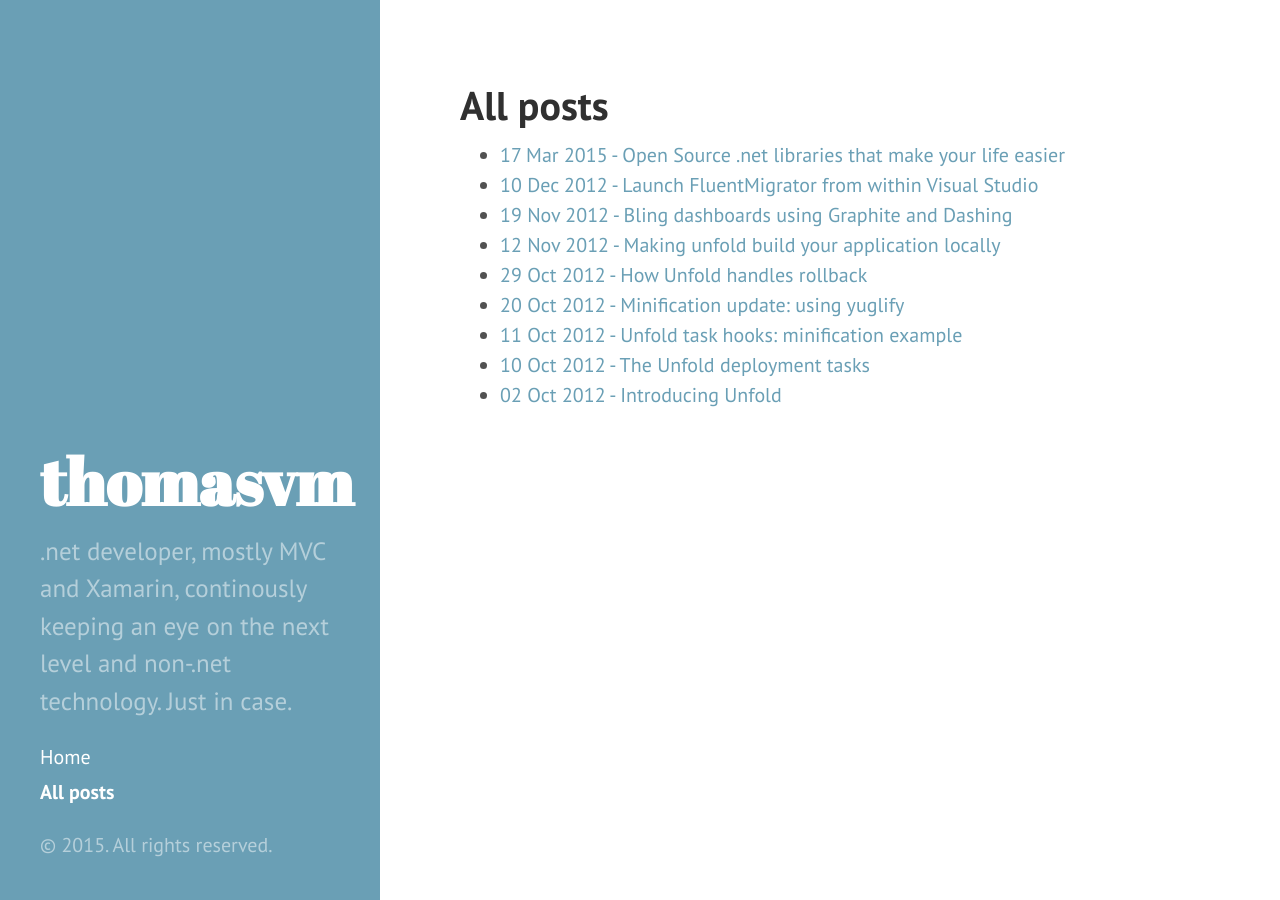
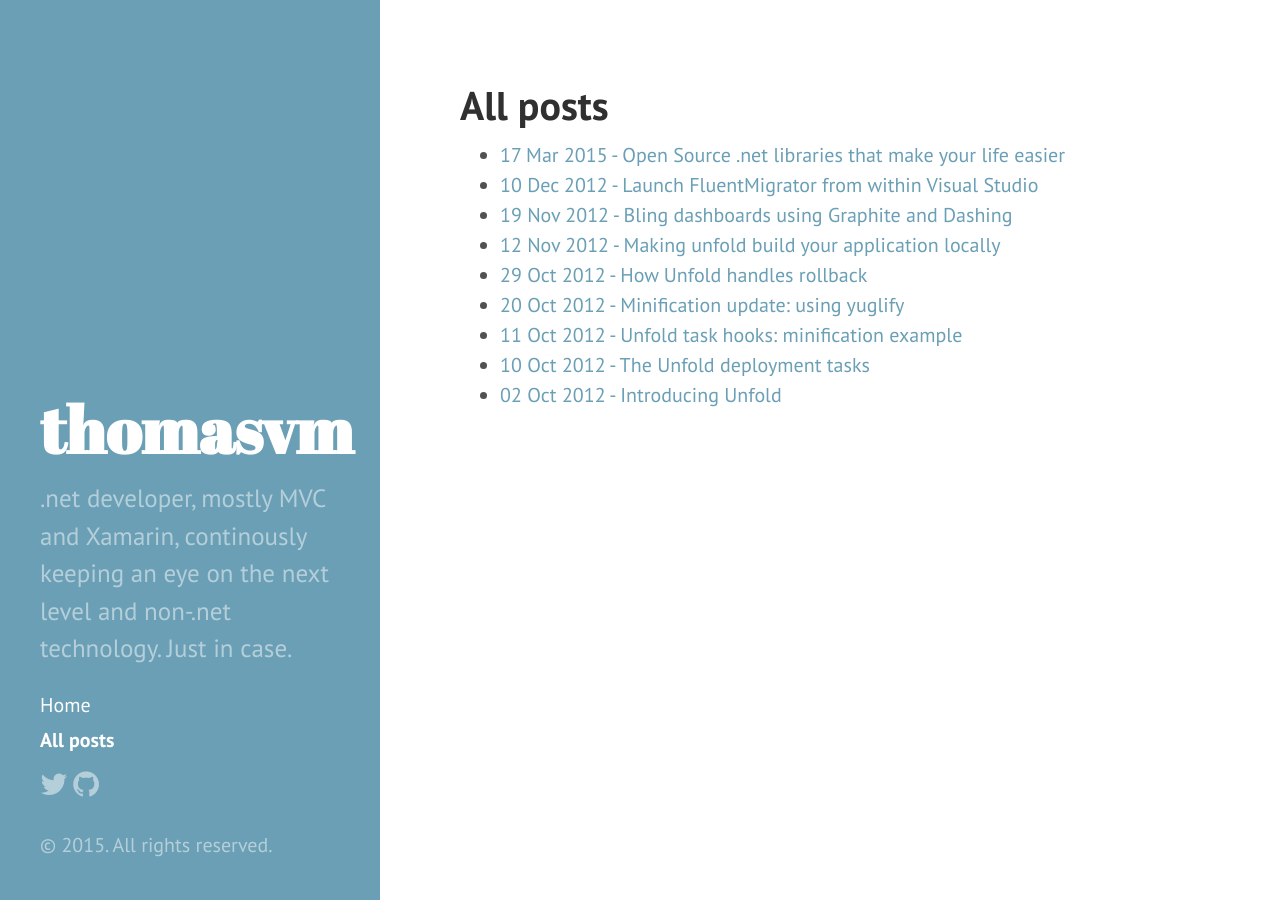
Before and after one commit to thomasvm/thomasvm.github.io, a Jekyll site: the page built from posts.md, in a window 1280 px wide. Built offline with Jekyll 4.4.1, drawn with Linux system fonts in a browser that asks for light colours; nearby versions of some CDN libraries; Markdown is read by kramdown in place of the engine named in the settings.

Commit message:
Include social icons in navigation

```diff
--- a/_includes/head.html
+++ b/_includes/head.html
@@ -14,8 +14,9 @@
   <link rel="stylesheet" href="{{ site.baseurl }}public/css/poole.css">
   <link rel="stylesheet" href="{{ site.baseurl }}public/css/syntax.css">
   <link rel="stylesheet" href="{{ site.baseurl }}public/css/hyde.css">
+  <link rel="stylesheet" href="{{ site.baseurl }}public/css/custom.css">
   <link rel="stylesheet" href="http://fonts.googleapis.com/css?family=PT+Sans:400,400italic,700|Abril+Fatface">
-
+<link rel="stylesheet" href="//maxcdn.bootstrapcdn.com/font-awesome/4.3.0/css/font-awesome.min.css">
   <!-- Icons -->
   <!--<link rel="apple-touch-icon-precomposed" sizes="144x144" href="{{ site.baseurl }}public/apple-touch-icon-144-precomposed.png">
                                  <link rel="shortcut icon" href="{{ site.baseurl }}public/favicon.ico">-->
--- a/_includes/sidebar.html
+++ b/_includes/sidebar.html
@@ -25,6 +25,9 @@
           {% endif %}
         {% endif %}
       {% endfor %}
+
+      <a class="sidebar-nav-item social" href="{{ site.author.url }}"><i class="fa fa-twitter"></i></a>
+      <a class="sidebar-nav-item social" href="{{ site.github.repo }}"><i class="fa fa-github"></i></a>
     </nav>
 
     <p>&copy; {{ site.time | date: '%Y' }}. All rights reserved.</p>
--- /dev/null
+++ b/public/css/custom.css
@@ -0,0 +1,9 @@
+.sidebar-nav-item.social {
+   display: inline;
+   font-size: 1.5em;
+   color: rgba(255, 255, 255, 0.5);
+}
+
+.sidebar-nav-item.social:hover {
+   color: white;
+}
```
